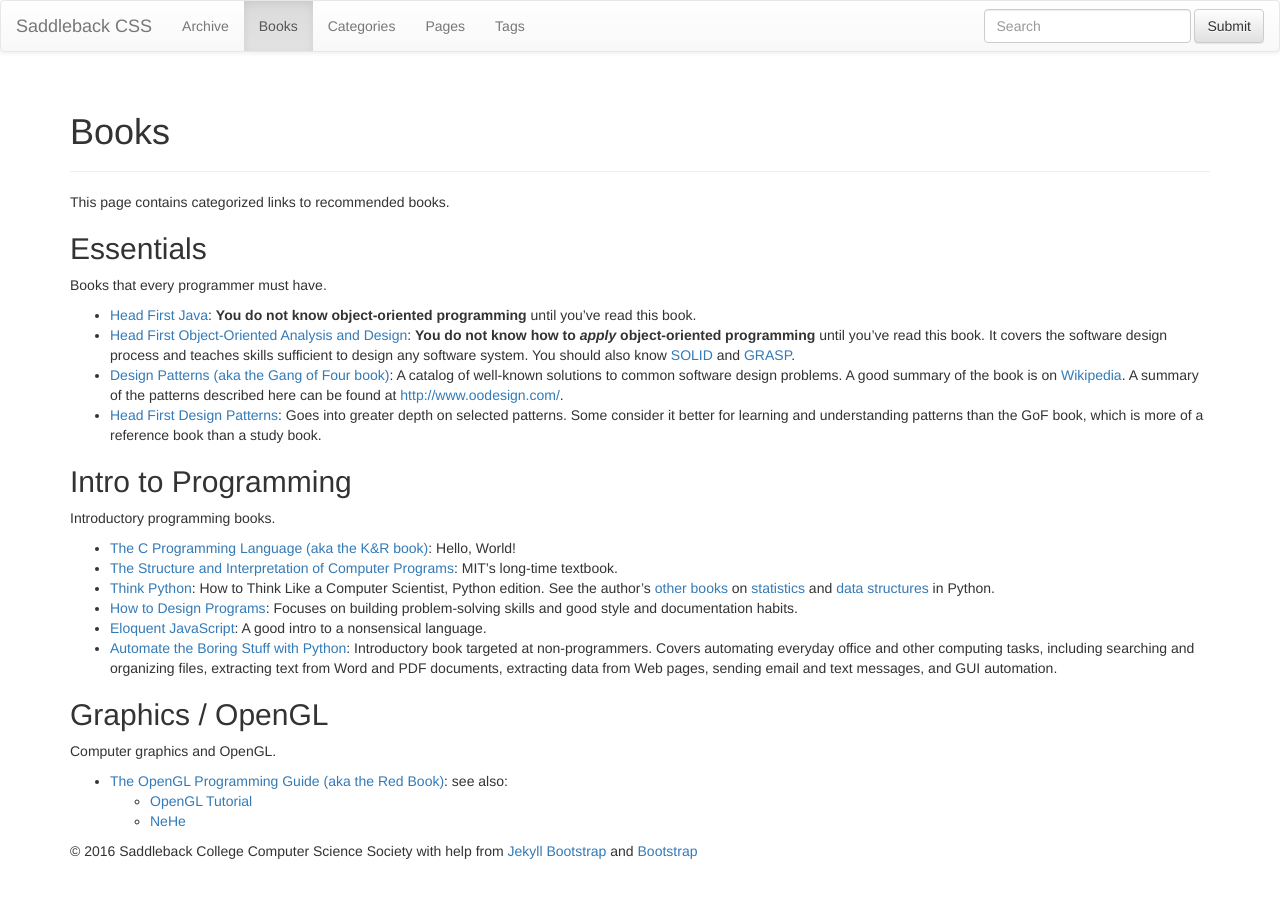
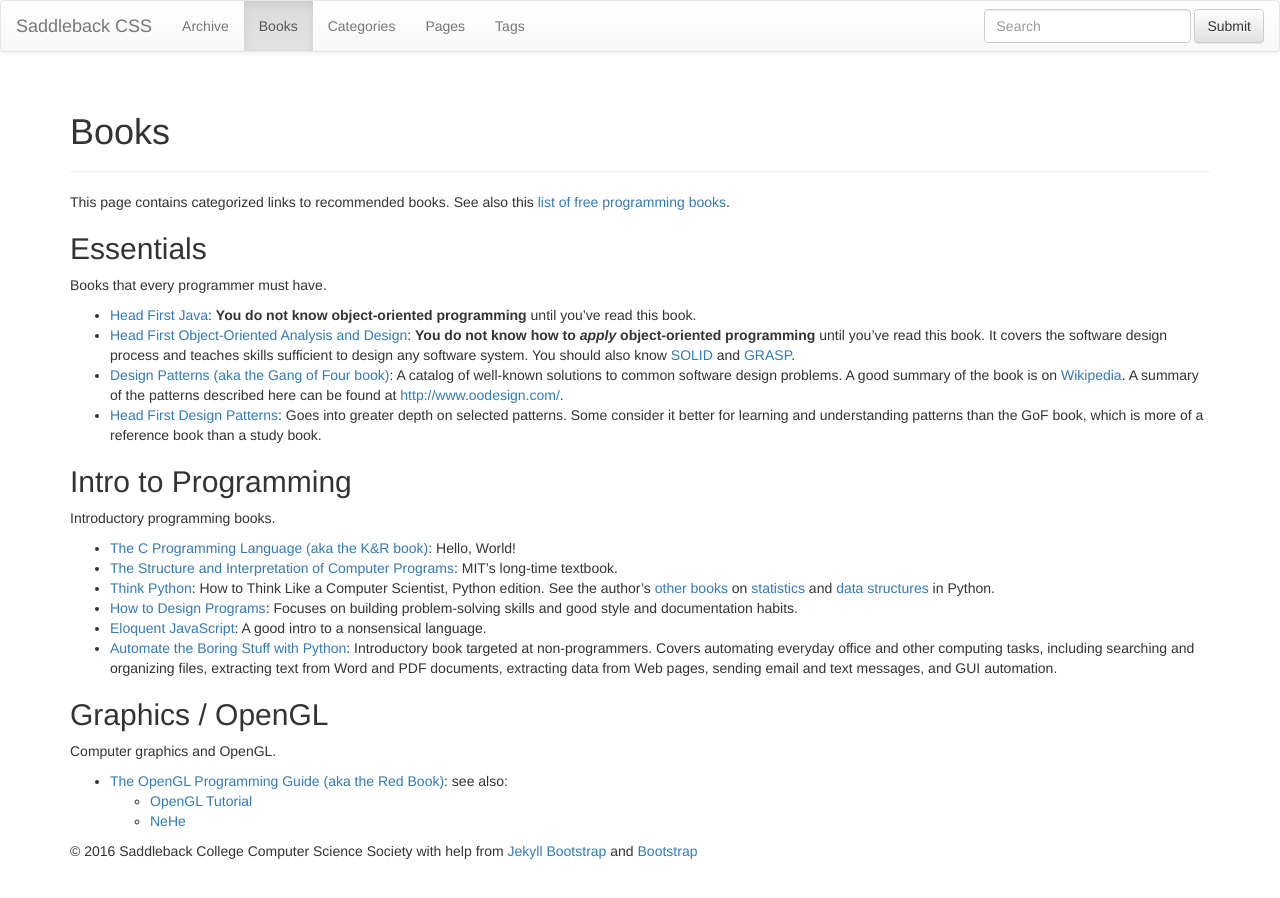
Before and after one commit to SaddlebackCSS/SaddlebackCSS.github.io, a Jekyll site: the page built from books.md, in a window 1280 px wide. Built offline with Jekyll 4.4.1, drawn with Linux system fonts in a browser that asks for light colours; nearby versions of some CDN libraries; library files that are not in the unit come from our copies.

Commit message:
add link to e-books directory free programming books

```diff
--- a/books.md
+++ b/books.md
@@ -7,6 +7,7 @@ group: navigation
 {% include JB/setup %}
 
 This page contains categorized links to recommended books.
+See also this [list of free programming books](http://www.e-booksdirectory.com/programming.php).
 
 ## Essentials
 
```
